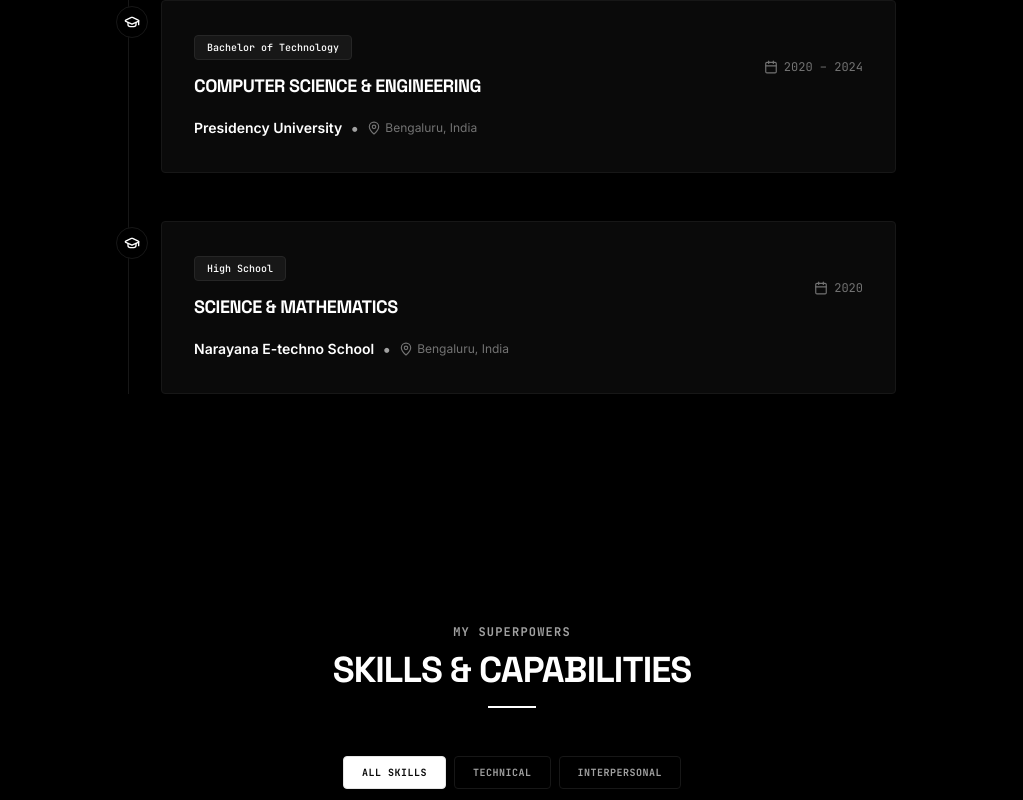
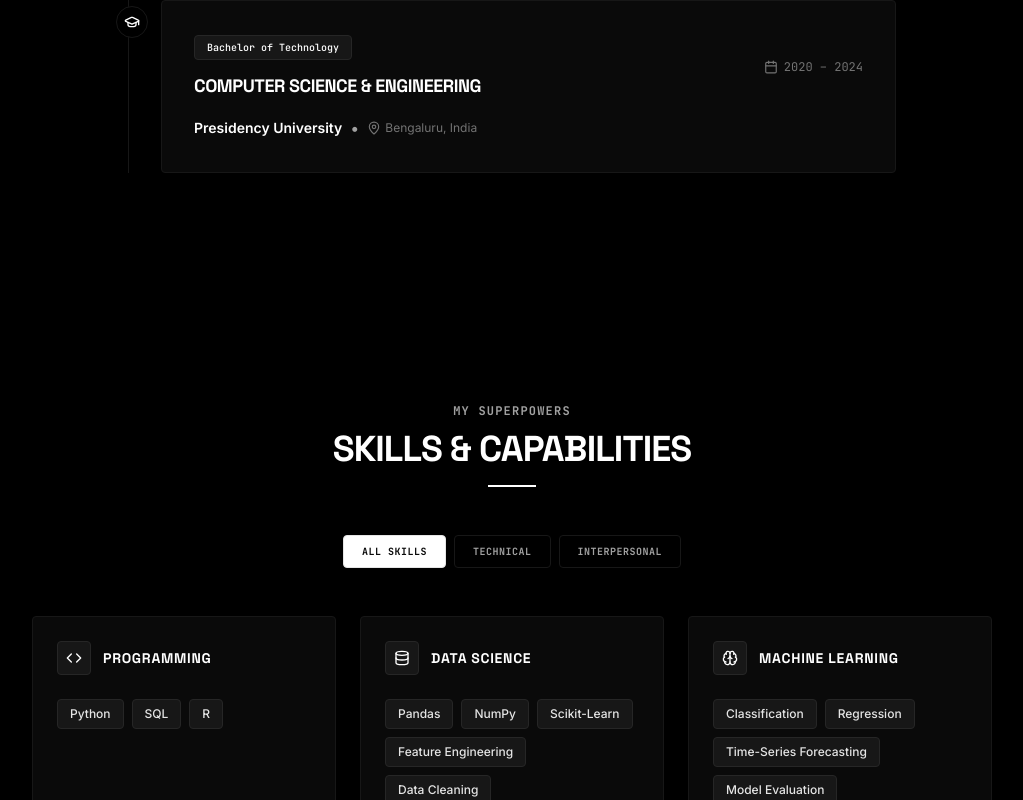
Before and after one commit to hitesh175/Hitesh_Portfolio, a React (Vite) app: page / in a window 1280 px wide. Shown: the part 3226-4026 px from the top of the page, without its empty margins (128-1151 px from the left). Built offline with nearby package versions, Linux system fonts and the light colour scheme; no server answers.

Commit message:
Remove high school education entry
Removed high school education entry from data.

```diff
--- a/src/data.ts
+++ b/src/data.ts
@@ -128,12 +128,6 @@ export const education: EducationItem[] = [
     degree: "Bachelor of Technology",
     field: "Computer Science & Engineering",
     period: "2020 – 2024"
-  },
-  {
-    institution: "Narayana E-techno School",
-    degree: "High School",
-    field: "Science & Mathematics",
-    period: "2020"
   }
 ];
 
```
